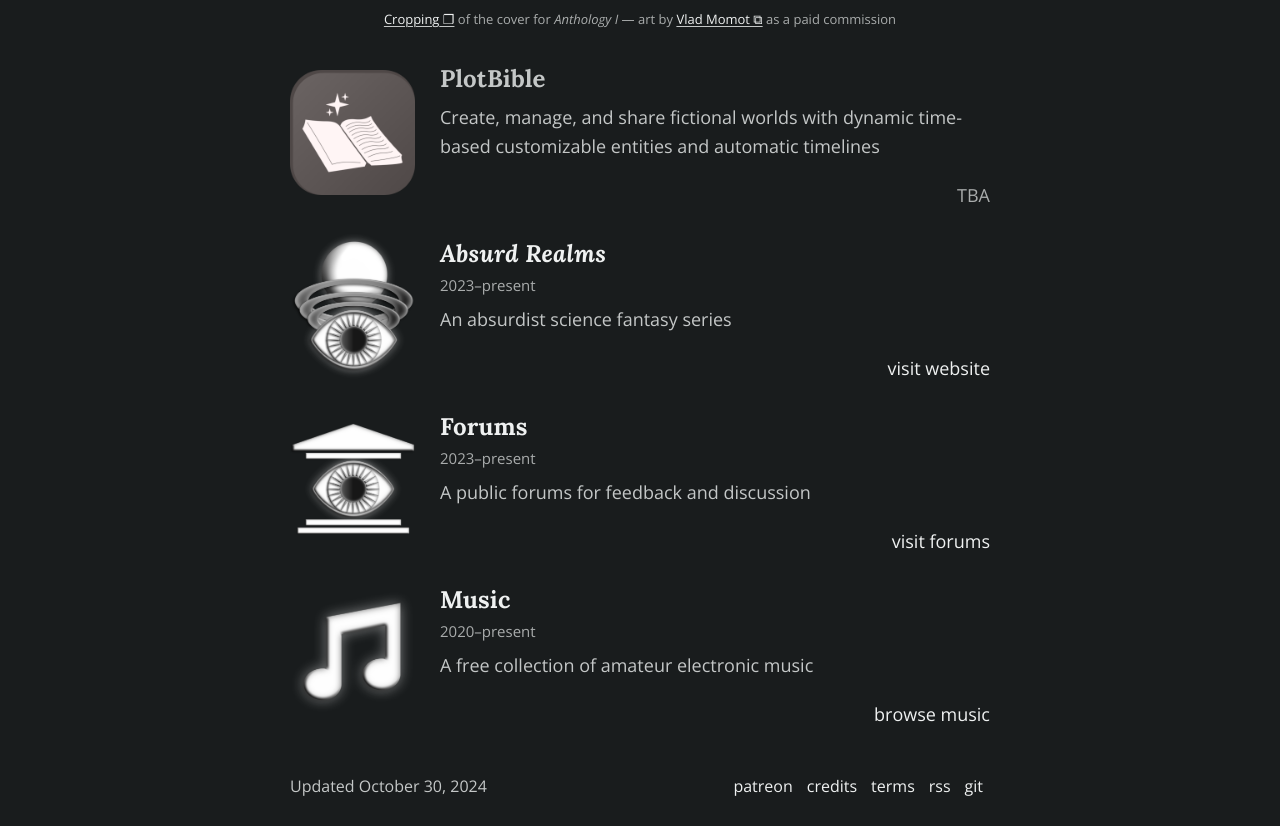
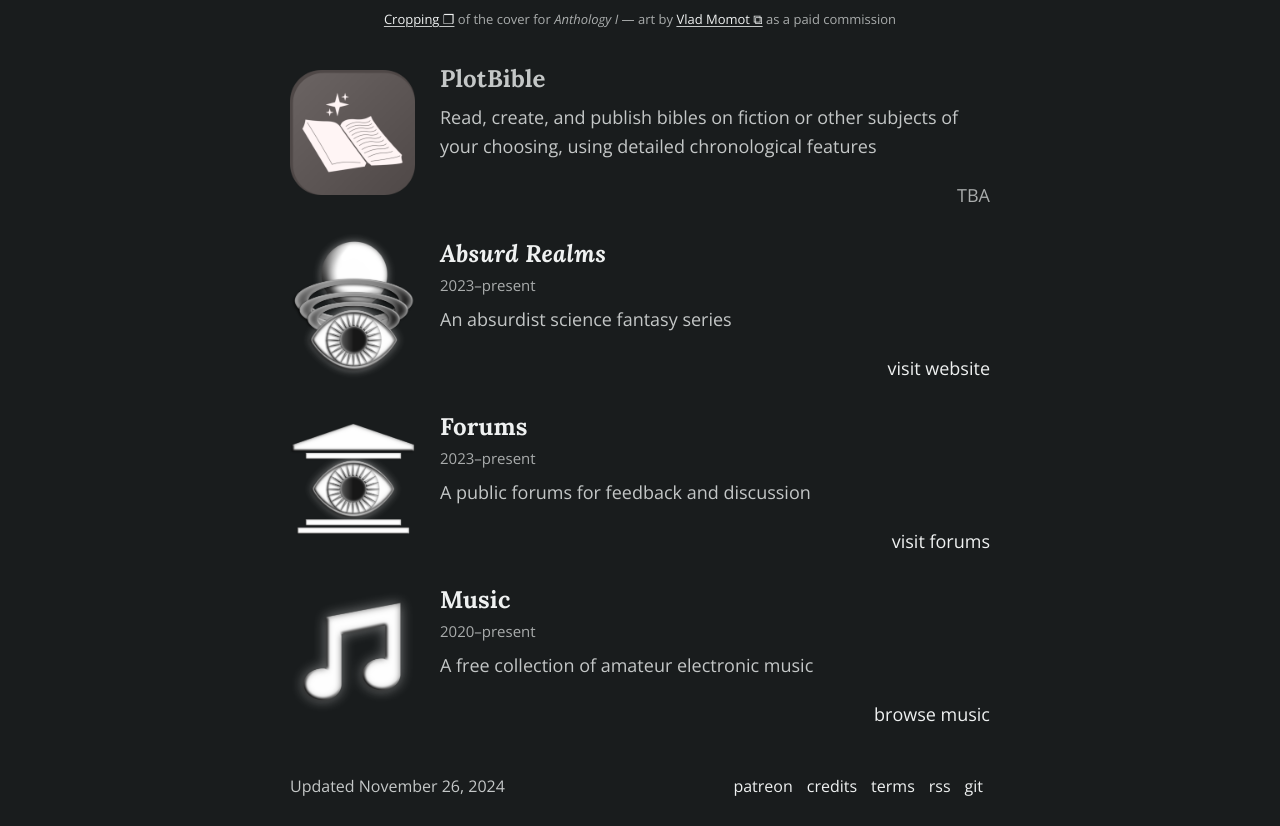
Before and after one commit to schizoidnightmares/schizoidnightmares.com, a Jekyll site: the page built from index.md, in a window 1280 px wide. Shown: the part 496-1322 px from the top of the page. Built offline with Jekyll 4.4.1, drawn with Linux system fonts in a browser that asks for light colours.

Commit message:
revising PlotBible description

```diff
--- a/index.md
+++ b/index.md
@@ -1,7 +1,7 @@
 ---
 title: Home
 description: The official website of Schizoid Nightmares
-last_modified_at: October 30, 2024
+last_modified_at: November 26, 2024
 layout: header
 header: /assets/images/header_blur.jpg
 header-title: Schizoid Nightmares
@@ -14,7 +14,7 @@ caption: <a href="/assets/images/header.jpg" target="_blank">Cropping</a> of the
     <img src="/assets/images/plotbible_icon_oct2024_small.png" alt="PlotBible icon">
     <div>
         <h2>PlotBible</h2>
-        <p>Create, manage, and share fictional worlds with dynamic time-based customizable entities and automatic timelines</p>
+        <p>Read, create, and publish bibles on fiction or other subjects of your choosing, using detailed chronological features</p>
         <div>TBA</div>
     </div>
 </div>
```
